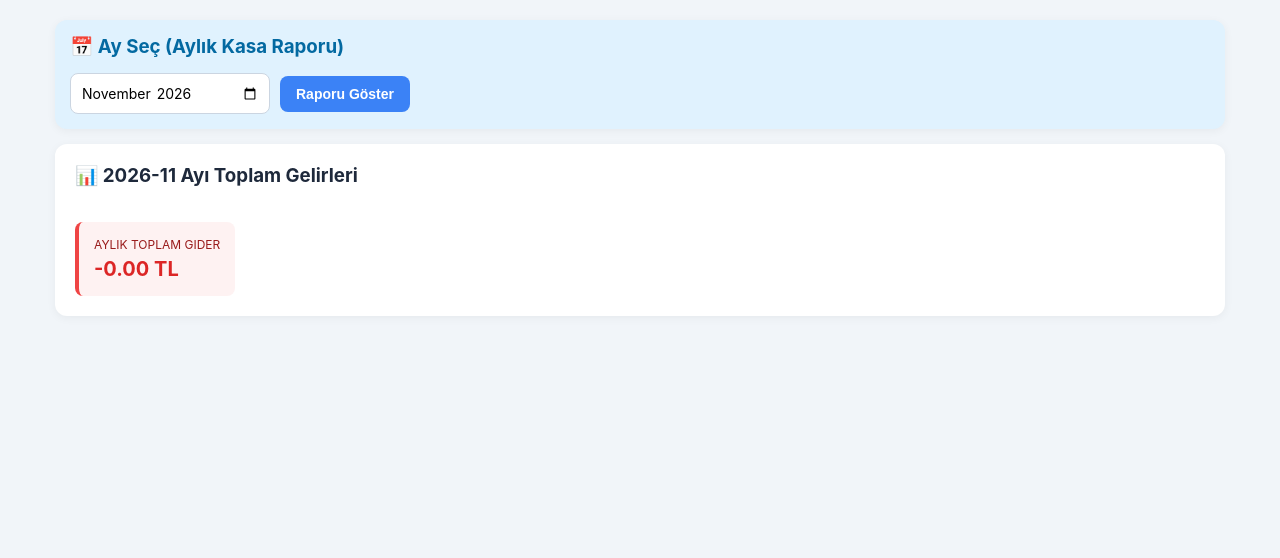
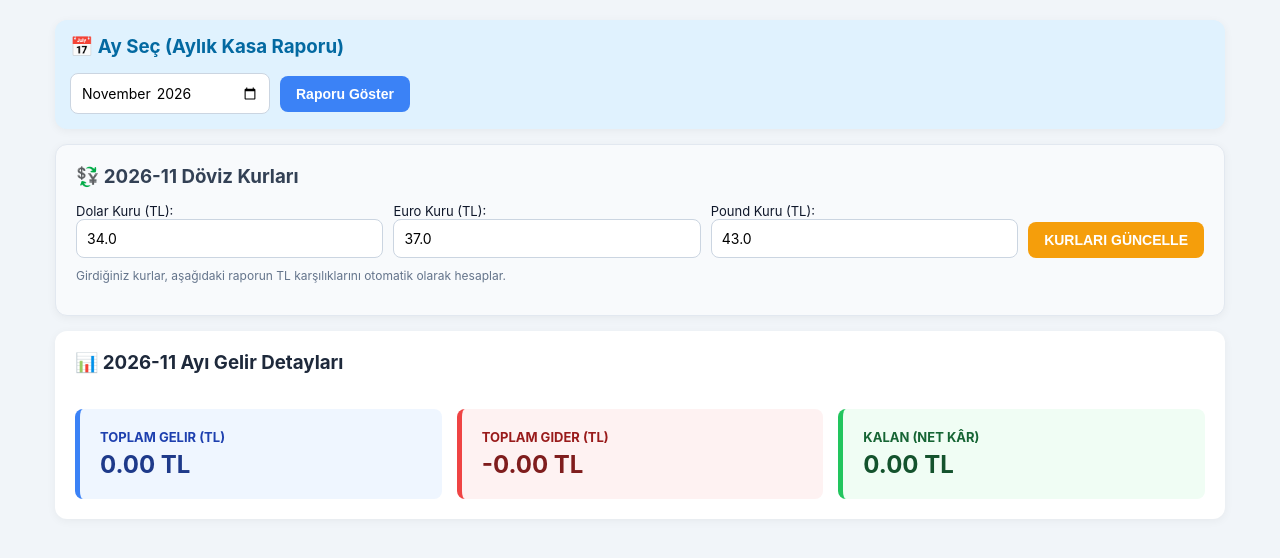
Before and after one commit to Kadirsh299/acar-kasa-takip, a Flask app: page /aylik_kasa in a window 1280 px wide. Shown: the part 53-611 px from the top of the page. Run offline with Flask 3, Linux system fonts and the light colour scheme; the visitor is signed in with stand-in values (Sample User, id 1); data comes from the database, SQL or seed files in the repository; data that the repository does not hold is empty; parts of the project's set-up code (start-up, migrations or seed data) failed here and were passed over.

Commit message:
Update aylik_kasa.html

```diff
--- a/templates/aylik_kasa.html
+++ b/templates/aylik_kasa.html
@@ -7,22 +7,55 @@
     </form>
 </div>
 
+<div class="kart" style="background:#f8fafc; border: 1px solid #e2e8f0;">
+    <h3 style="color:#334155;">💱 {{ secili_ay }} Döviz Kurları</h3>
+    <form method="post" class="form-row" style="align-items:flex-end;">
+        <input type="hidden" name="ay" value="{{ secili_ay }}">
+        <label style="font-size:13px; flex:1;">Dolar Kuru (TL):<br><input type="number" step="0.01" name="usd" value="{{ usd_kur }}" required style="width:100%;"></label>
+        <label style="font-size:13px; flex:1;">Euro Kuru (TL):<br><input type="number" step="0.01" name="eur" value="{{ eur_kur }}" required style="width:100%;"></label>
+        <label style="font-size:13px; flex:1;">Pound Kuru (TL):<br><input type="number" step="0.01" name="gbp" value="{{ gbp_kur }}" required style="width:100%;"></label>
+        <button class="btn btn-turuncu" type="submit" style="width:auto;">KURLARI GÜNCELLE</button>
+    </form>
+    <p style="font-size:12px; color:#64748b; margin-top:10px;">Girdiğiniz kurlar, aşağıdaki raporun TL karşılıklarını otomatik olarak hesaplar.</p>
+</div>
+
 <div class="kart">
-<h3>📊 {{ secili_ay }} Ayı Toplam Gelirleri</h3>
-<div style="display:grid; grid-template-columns:repeat(auto-fit, minmax(150px, 1fr)); gap:15px; margin-bottom:20px;">
+<h3>📊 {{ secili_ay }} Ayı Gelir Detayları</h3>
+<div style="display:grid; grid-template-columns:repeat(auto-fit, minmax(140px, 1fr)); gap:15px; margin-bottom:20px;">
     {% for tip, miktar in toplamlar.items() %}
         {% if miktar > 0 %}
-        <div style="background:#f8fafc; padding:15px; border-radius:8px; border-left:4px solid #3b82f6; box-shadow:0 1px 3px rgba(0,0,0,0.1);">
+        <div style="background:white; padding:15px; border-radius:8px; border-left:4px solid #3b82f6; box-shadow:0 1px 3px rgba(0,0,0,0.1);">
             <div style="font-size:12px; color:#64748b; text-transform:uppercase;">{{ tip }}</div>
-            <div style="font-size:20px; font-weight:bold; color:#1e293b; margin-top:5px;">{{ "%.2f"|format(miktar) }} TL</div>
+            <div style="font-size:18px; font-weight:bold; color:#1e293b; margin-top:5px;">{{ "%.2f"|format(miktar) }}
+                {% if tip == 'Dolar' %}${% elif tip == 'Euro' %}€{% elif tip == 'Pound' %}£{% else %}TL{% endif %}
+            </div>
+            {% if tip == 'Dolar' %}
+                <div style="font-size:11px; color:#16a34a; margin-top:5px;">≈ {{ "%.2f"|format(dolar_tl) }} TL</div>
+            {% elif tip == 'Euro' %}
+                <div style="font-size:11px; color:#16a34a; margin-top:5px;">≈ {{ "%.2f"|format(euro_tl) }} TL</div>
+            {% elif tip == 'Pound' %}
+                <div style="font-size:11px; color:#16a34a; margin-top:5px;">≈ {{ "%.2f"|format(pound_tl) }} TL</div>
+            {% endif %}
         </div>
         {% endif %}
     {% endfor %}
 </div>
 
-<div style="background:#fef2f2; padding:15px; border-radius:8px; border-left:4px solid #ef4444; display:inline-block;">
-    <div style="font-size:12px; color:#991b1b; text-transform:uppercase;">Aylık Toplam Gider</div>
-    <div style="font-size:20px; font-weight:bold; color:#dc2626; margin-top:5px;">-{{ "%.2f"|format(toplam_gider) }} TL</div>
+<div style="display:flex; gap:15px; flex-wrap:wrap; margin-top:20px;">
+    <div style="background:#eff6ff; padding:20px; border-radius:8px; flex:1; border-left:5px solid #3b82f6;">
+        <div style="font-size:13px; color:#1e40af; text-transform:uppercase; font-weight:bold;">Toplam Gelir (TL)</div>
+        <div style="font-size:24px; font-weight:bold; color:#1e3a8a; margin-top:5px;">{{ "%.2f"|format(toplam_gelir_tl) }} TL</div>
+    </div>
+
+    <div style="background:#fef2f2; padding:20px; border-radius:8px; flex:1; border-left:5px solid #ef4444;">
+        <div style="font-size:13px; color:#991b1b; text-transform:uppercase; font-weight:bold;">Toplam Gider (TL)</div>
+        <div style="font-size:24px; font-weight:bold; color:#7f1d1d; margin-top:5px;">-{{ "%.2f"|format(toplam_gider) }} TL</div>
+    </div>
+
+    <div style="background:#f0fdf4; padding:20px; border-radius:8px; flex:1; border-left:5px solid #22c55e;">
+        <div style="font-size:13px; color:#166534; text-transform:uppercase; font-weight:bold;">Kalan (Net Kâr)</div>
+        <div style="font-size:24px; font-weight:bold; color:#14532d; margin-top:5px;">{{ "%.2f"|format(kalan) }} TL</div>
+    </div>
 </div>
 </div>
 {% endblock %}
```
